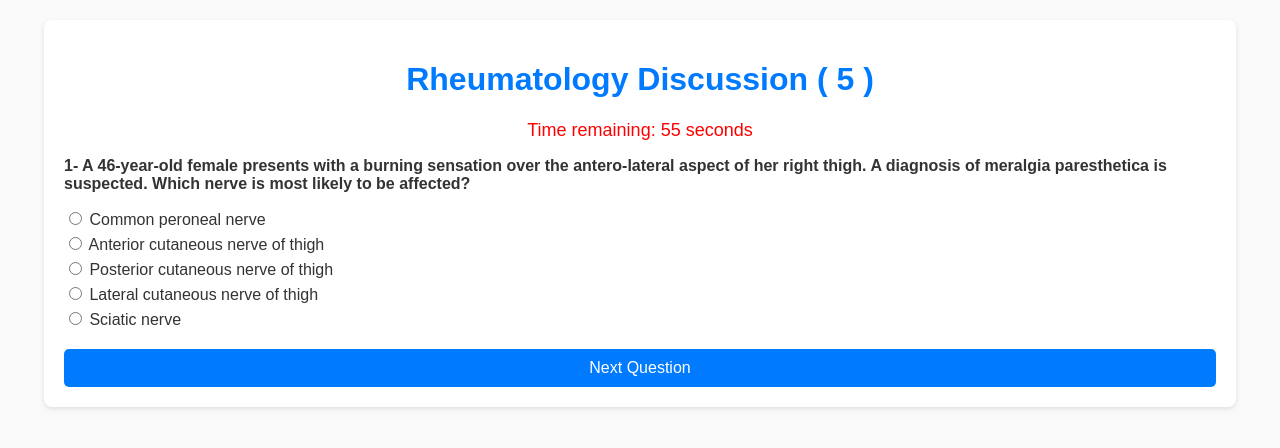
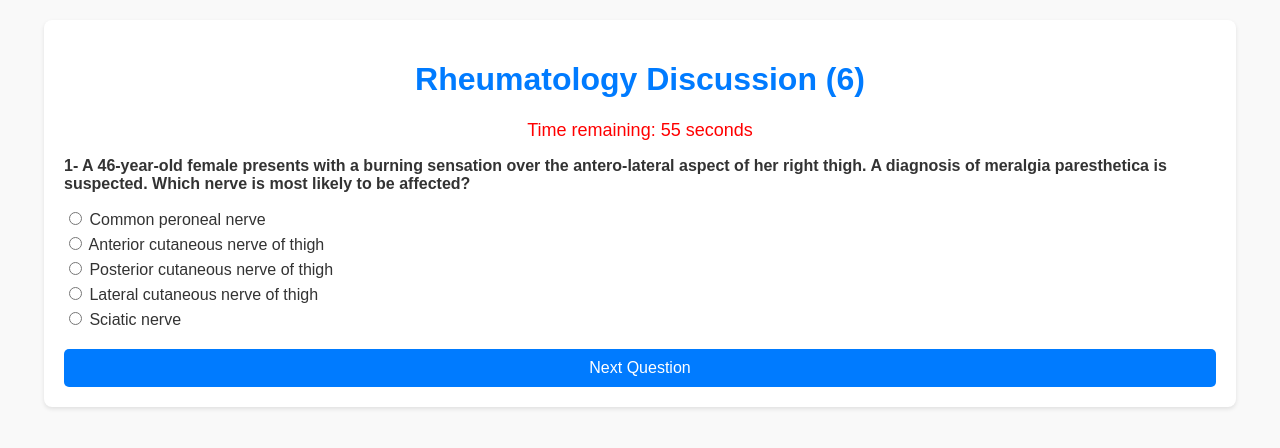
Before and after one commit to sherif-gamal-amin/Rheumatology-Discussion-6, a plain HTML site: page index.html in a window 1280 px wide. Drawn offline with Linux system fonts and the light colour scheme.

Commit message:
Add files via upload

```diff
--- a/index.html
+++ b/index.html
@@ -3,7 +3,7 @@
 <head>
     <meta charset="UTF-8">
     <meta name="viewport" content="width=device-width, initial-scale=1.0">
-    <title>Rheumatology Discussion (5)</title>
+    <title>Rheumatology Discussion (6)</title>
     <style>
         body {
             font-family: Arial, sans-serif;
@@ -86,7 +86,7 @@
 </head>
 <body>
     <div class="quiz-container">
-        <h1>Rheumatology Discussion ( 5 )</h1>
+        <h1>Rheumatology Discussion (6)</h1>
         <div class="timer" id="timer">Time remaining: 60 seconds</div>
 
         <div class="question" id="question-1">
```
